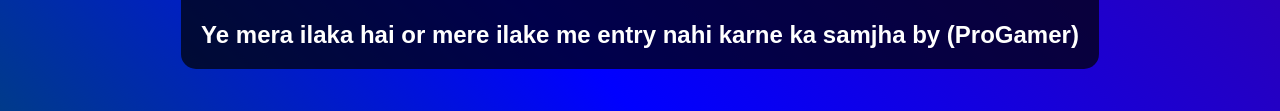
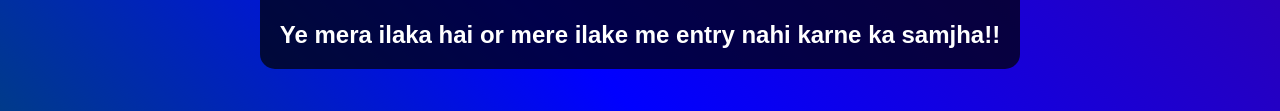
Before and after one commit to ExpertCraftMods/Famemarrt, a plain HTML site: page index.html in a window 1280 px wide. Shown: the part 527-638 px from the top of the page. Drawn offline with Linux system fonts and the light colour scheme.

Commit message:
Update index.html

```diff
--- a/index.html
+++ b/index.html
@@ -46,7 +46,7 @@
 <body>
     <div class="content">
         <img src="https://example.com/troll_image.png" alt="Troll Image">
-        <h1>Ye mera ilaka hai or mere ilake me entry nahi karne ka samjha by (ProGamer)</h1>
+        <h1>Ye mera ilaka hai or mere ilake me entry nahi karne ka samjha!! </h1>
     </div>
 </body>
 </html>
```
